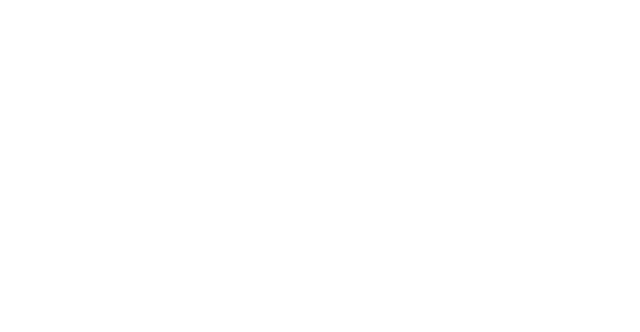
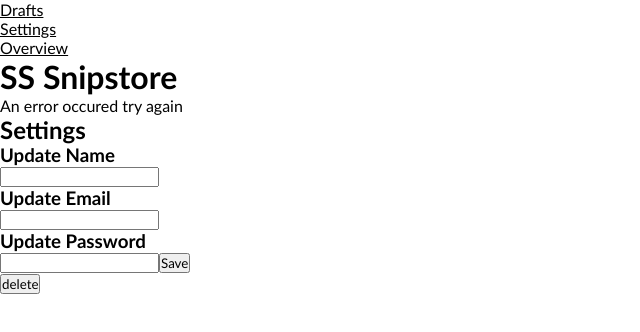
Before and after one commit to Dessira/SnipStore, a React (Create React App) app in the folder snip/: page /setting/1 in a window 1280 px wide. Shown: the top 332 px of the page, without its empty margins (0-640 px from the left). Built offline with nearby package versions, Linux system fonts and the light colour scheme; no server answers.

Commit message:
settings and and overview

```diff
--- a/snip/src/App.js
+++ b/snip/src/App.js
@@ -5,6 +5,8 @@
 import Signup from './Signup'
 import Home from './Home'
 import User from './User'
+import Setting from './Setting'
+import Overview from './Overview'
 
 function App() {
   return (
@@ -27,6 +29,12 @@
             <Route exact path="/draft/:id">
               <Draft/>
             </Route>
+	  <Route exact path="/setting/:id">
+	  <Setting />
+	  </Route>
+	  <Route exact path="/overview/:id">
+	  <Overview />
+	  </Route>
           </Switch>
       </div>
     </div>
--- /dev/null
+++ b/snip/src/Overview.js
@@ -0,0 +1,11 @@
+import Side from "./Side"
+
+const Overview = () => {
+	return (
+	<div className="overview-page">
+		<Side />
+		<p>lorem ipsum set emet ohhh what is this we are seeing please show mercy sire franklin i weep for thy sake for the child has no knowledge of good and bad</p>
+	</div>
+	);
+}
+export default Overview
--- /dev/null
+++ b/snip/src/Setting.js
@@ -0,0 +1,80 @@
+//import { Link } from 'react-router-dom'
+/*import { BrowserRouter as Router, Route, Switch} from "react-router-dom"
+import Signin from './Signin'
+import Home from './Home'*/
+import { useEffect, useState } from "react"
+import Side from './Side'
+import { useParams, useHistory } from "react-router-dom"
+
+
+const Setting = () =>{
+
+	const params = useParams()
+	const id = params.id
+	const [name, setName] = useState()
+	const [email, setEmail] = useState()
+	const [password, setPassword] = useState()
+	const history = useHistory()
+
+	useEffect(() => {
+		fetch(`http://127.0.0.1:5000/user/${id}`, {
+			method: 'GET'
+		}).then((response) => response.json())
+		.then((data) => {
+			setName(JSON.stringify(data.name))
+			setEmail(JSON.stringify(data.email))
+			setPassword(JSON.stringify(data.password))
+		})
+		.catch((err) => {
+		alert(err.message);
+		});
+	}, [])
+	const handleSubmit = (e) => {
+		e.preventDefault()
+	const user = {name, email, password}
+
+		fetch(`http://127.0.0.1:5000/user/${id}`, {
+			method: 'PUT',
+			headers: { "Content-Type": "application/json" },
+			body: JSON.stringify(user)
+		}).then((response) => response.json())
+   .then((data) => {
+      //alert(response)
+	let id = JSON.stringify(data.id)
+	if (id == "-1"){ document.getElementById('set-err').style.display = 'inline'}
+	   else{history.push('/')}
+
+      // Handle data
+   })
+   .catch((err) => {
+      alert(err.message);
+   });
+	}
+	function deleteUser() {
+		fetch(`http://127.0.0.1:5000//user/${id}`, {
+		method: 'DELETE',
+	}).then(() => {
+		history.push("/")
+	})
+	}
+
+	return (
+	<div className="Settings-page">
+		<Side />
+		<h1>SS Snipstore</h1>
+		<span id="set-err">An error occured try again</span>
+		<h2>Settings</h2>
+		<form onSubmit={handleSubmit}>
+		<h3>Update Name</h3>
+		<input required className="inputs" type="text" value={name} onChange={(e) => setName(e.target.value)}/>
+		<h3>Update Email</h3>
+		<input required className="inputs" type="email" value={email} onChange={(e) => setEmail(e.target.value)}/>
+		<h3>Update Password</h3>
+		<input required className="inputs" type="password" value={password} onChange={(e) => setPassword(e.target.value)} />
+		<button>Save</button>
+		</form>
+	<button className="delete-btn" onClick={deleteUser}>delete</button>
+	</div>
+	);
+}
+export default Setting
--- a/snip/src/Side.js
+++ b/snip/src/Side.js
@@ -1,19 +1,21 @@
-import { Link, useParams, useHistory } from 'react-router-dom'
+import { Link, useParams } from 'react-router-dom'
 
 const Side = () => {
 	let params = useParams()
     const use_id = params.id
-	const url = "/user/" + use_id
+	const D_url = "/user/" + use_id
+	const S_url = "/setting/" + use_id
+	const O_url = "/overview/" + use_id
 	return (
 	<div className="Side-page">
-        <Link to={url}><div>
+        <Link to={D_url}><div>
 			<p>Drafts</p>
 		</div></Link>
-        <Link to={url}><div>
-			<p>Drafts</p>
+        <Link to={S_url}><div>
+			<p>Settings</p>
 		</div></Link>
-		<Link to={url}><div>
-			<p>Drafts</p>
+		<Link to={O_url}><div>
+			<p>Overview</p>
 		</div></Link>
 	</div>
 	);
--- a/snip/src/Signup.js
+++ b/snip/src/Signup.js
@@ -1,13 +1,7 @@
-//import { Link } from 'react-router-dom'
-/*import { BrowserRouter as Router, Route, Switch} from "react-router-dom"
-import Signin from './Signin'
-import Home from './Home'*/
-import{ useHistory } from 'react-router-dom'
+import { useHistory } from "react-router-dom"
 import { useState } from "react"
 
-
-const Signup = () =>{
-
+const Signup = () => {
 	const [name, setName] = useState("")
 	const [email, setEmail] = useState("")
 	const [password, setPassword] = useState("")
@@ -16,39 +10,36 @@
 	const handleSubmit = (e) => {
 	e.preventDefault()
 	const user = {name, email, password}
-
 		fetch('http://127.0.0.1:5000/signup', {
 			method: 'POST',
 			headers: { "Content-Type": "application/json" },
 			body: JSON.stringify(user)
 		}).then((response) => response.json())
 		.then((data) => {
-      //alert(response)
 			let id = JSON.stringify(data.id)
-	if (id == "-1"){ document.getElementById('err').style.display = 'inline'}
-	   else{history.push(`/user/${id}`)}
-
-      // Handle data
+			if (id == "-1"){ document.getElementBy('err').style.display = "inline" }
+			else{ history.push(`/user/${id}`)}
 		})
 		.catch((err) => {
 			alert(err.message);
-   });
+		})
 	}
 	return (
 		<div className="Signup-page">
-		<h1>SS Snipstore</h1>
-		<span id="err">email has been used</span>
+		<h1>SnipStore</h1>
+		<span id = "err">email has been used</span>
 		<h2>Create an account</h2>
-		<form onSubmit={handleSubmit}>
+		<form onsubmit={handleSubmit}>
 		<h3>Name</h3>
-		<input required className="signup" type="text" value={name} onChange={(e) => setName(e.target.value)}/>
+		<input required className="inputs" type="text" value={name} onChange={(e) => setName(e.target.value)}/>
 		<h3>Email</h3>
-		<input required className="signup" type="email" value={email} onChange={(e) => setEmail(e.target.value)}/>
+		<input required className="inputs" type="email" value={email} onChange={(e) => setEmail(e.target.value)}/>
 		<h3>Password</h3>
-		<input required className="signup" type="password" value={password} onChange={(e) => setPassword(e.target.value)} />
-		<button>Signup</button>
+		<input required className="inputs" type="password" value={password} onChange={(e) => setPassword(e.target.value)} />
+		<button>Save</button>
 		</form>
 		</div>
-	);
+	)
+
 }
 export default Signup
```
Also changed, not shown: 2 other files (tests, documents, lock files or other folders). Lines whose indentation alone changed are shown as unchanged.
